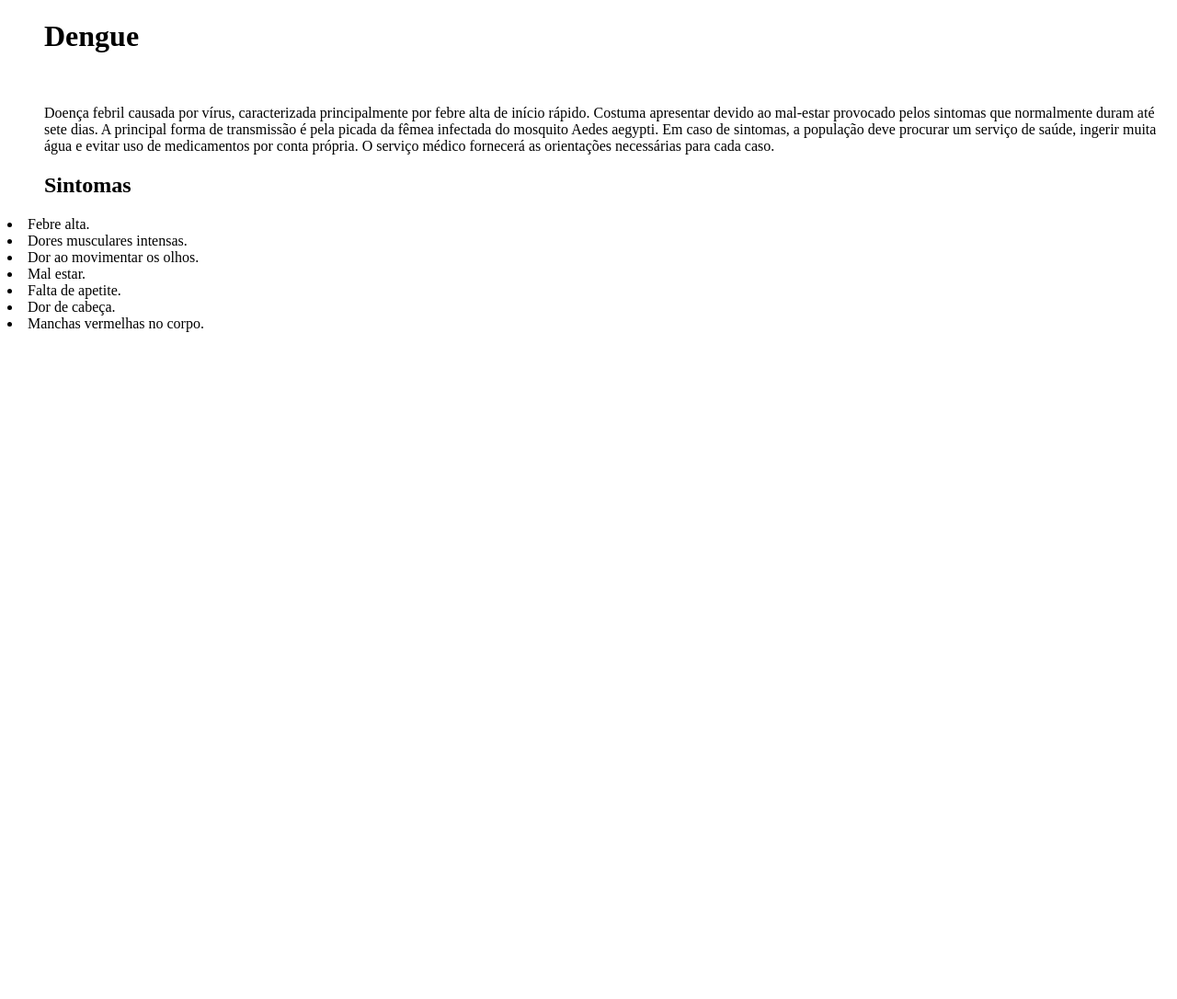
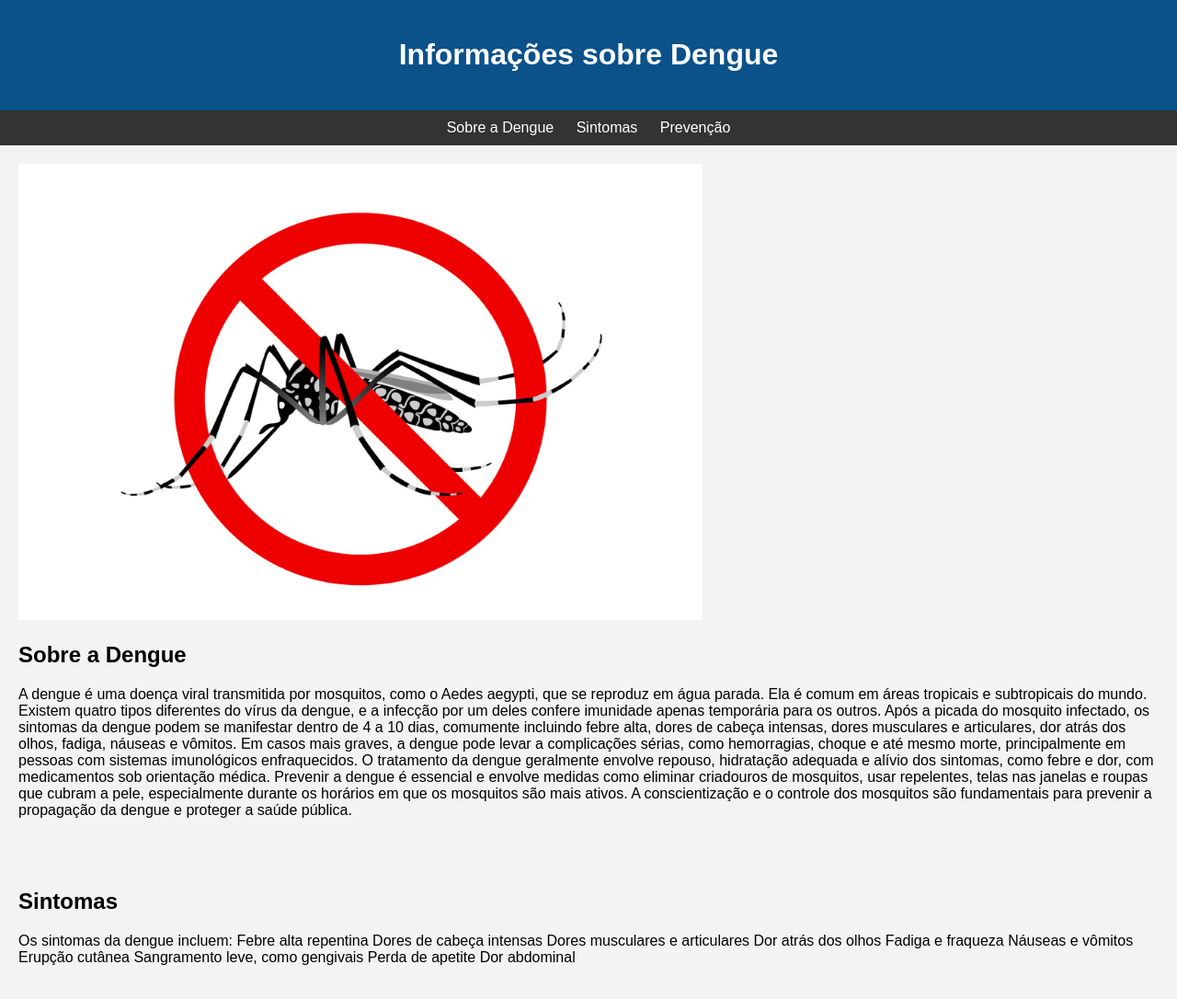
Before and after one commit to Magalhaess07/dengue, a plain HTML site: page index.html in a window 1280 px wide. Shown: the whole page at 92% size. Before the commit the page ends 800 px from the top, so only its background shows below. Drawn offline with Linux system fonts and the light colour scheme.

Commit message:
Add files via upload

```diff
--- /dev/null
+++ b/#style.css
@@ -0,0 +1,32 @@
+body {
+    font-family: Arial, sans-serif;
+}
+
+.container {
+    max-width: 800px;
+    margin: 0 auto;
+    text-align: center;
+}
+
+h1 {
+    color: #333;
+}
+
+p {
+    font-size: 18px;
+    line-height: 1.5;
+}
+
+button {
+    background-color: #275383;
+    color: #fff;
+    padding: 10px 20px;
+    border: none;
+    border-radius: 5px;
+    cursor: pointer;
+    font-size: 16px;
+}
+
+button:hover {
+    background-color: #0056b3;
+}
--- a/index.html
+++ b/index.html
@@ -1,32 +1,77 @@
 <!DOCTYPE html>
-<html lang="en">
+<html lang="pt-BR">
 <head>
     <meta charset="UTF-8">
-    <meta http-equiv="X-UA-Compatible" content="IE=edge">
     <meta name="viewport" content="width=device-width, initial-scale=1.0">
-    <title>Document</title>
+    <title>Informações sobre Dengue</title>
+    <style>
+        body {
+            font-family: Arial, sans-serif;
+            margin: 0;
+            padding: 0;
+            background-color: #f3f3f3;
+        }
+        header {
+            background-color: #0b518a;
+            color: white;
+            padding: 20px;
+            text-align: center;
+        }
+        nav {
+            background-color: #333;
+            color: white;
+            padding: 10px;
+            text-align: center;
+        }
+        nav a {
+            color: white;
+            text-decoration: none;
+            margin: 0 10px;
+        }
+        section {
+            padding: 20px;
+        }
+        footer {
+            background-color: #333;
+            color: white;
+            text-align: center;
+            padding: 10px;
+            position: fixed;
+            bottom: 0;
+            width: 100%;
+        }
+    </style>
 </head>
 <body>
-    <ul>
-        <h1>Dengue</h1>
-     </ul>
-<img src="/tmp/guest-gpfdyz/Downloads/dengue.jpeg" alt="">
+    <header>
+        <h1>Informações sobre Dengue</h1>
+    </header>
+    <nav>
+        <a href="#sobre">Sobre a Dengue</a>
+        <a href="#sintomas">Sintomas</a>
+        <a href="#prevencao">Prevenção</a>
+    </nav>
+    <section id="sobre">
+        <img src="denguee.jpg" width="60%" alt="">
+        <h2>Sobre a Dengue</h2>
+        <p>A dengue é uma doença viral transmitida por mosquitos, como o Aedes aegypti, que se reproduz em água parada. Ela é comum em áreas tropicais e subtropicais do mundo.
+            Existem quatro tipos diferentes do vírus da dengue, e a infecção por um deles confere imunidade apenas temporária para os outros.
 
-    <html><head><ul>Doença febril causada por vírus, caracterizada principalmente por febre alta de início rápido. Costuma apresentar devido ao mal-estar provocado pelos sintomas que normalmente duram até sete dias.
-        A principal forma de transmissão é pela picada da fêmea infectada do mosquito Aedes aegypti.
+Após a picada do mosquito infectado, os sintomas da dengue podem se manifestar dentro de 4 a 10 dias, comumente incluindo febre alta, dores de cabeça intensas, dores musculares e articulares, dor atrás dos olhos, fadiga, náuseas e vômitos. Em casos mais graves, a dengue pode levar a complicações sérias, como hemorragias, choque e até mesmo morte, principalmente em pessoas com sistemas imunológicos enfraquecidos.
 
-        Em caso de sintomas, a população deve procurar um serviço de saúde, ingerir muita água e evitar uso de medicamentos por conta própria. O serviço médico fornecerá as orientações necessárias para cada caso.</head><html>
-        </ul>
-     <ul>
+O tratamento da dengue geralmente envolve repouso, hidratação adequada e alívio dos sintomas, como febre e dor, com medicamentos sob orientação médica. Prevenir a dengue é essencial e envolve medidas como eliminar criadouros de mosquitos, usar repelentes, telas nas janelas e roupas que cubram a pele, especialmente durante os horários em que os mosquitos são mais ativos. A conscientização e o controle dos mosquitos são fundamentais para prevenir a propagação da dengue e proteger a saúde pública.
+        </p>
+    </section>
+    <section id="sintomas">
         <h2>Sintomas</h2>
-    </ul>
-
-    <html><li>Febre alta.</li.>
-    <li>Dores musculares intensas.</li.>
-    <li>Dor ao movimentar os olhos.</li>
-    <li>Mal estar.</li>
-    <li>Falta de apetite.</li>
-    <li>Dor de cabeça.</li>
-    <li>Manchas vermelhas no corpo.</li></html>
-</body>
-</html>
+        <p>Os sintomas da dengue incluem:
+            Febre alta repentina
+            Dores de cabeça intensas
+            Dores musculares e articulares
+            Dor atrás dos olhos
+            Fadiga e fraqueza
+            Náuseas e vômitos
+            Erupção cutânea
+            Sangramento leve, como gengivais
+            Perda de apetite
+            Dor abdominal
```
Also changed, not shown: denguee.jpg (added), 1 other file.
